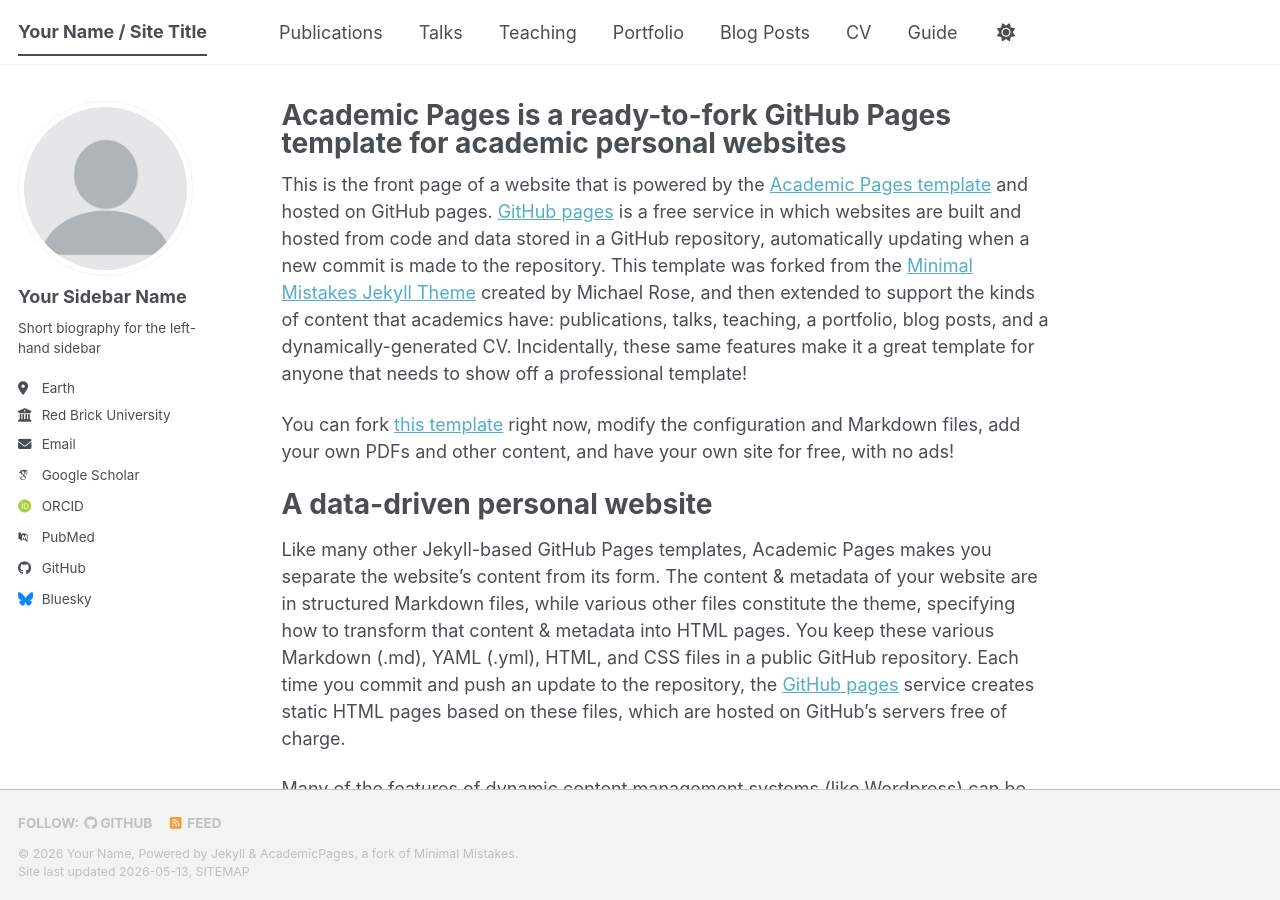
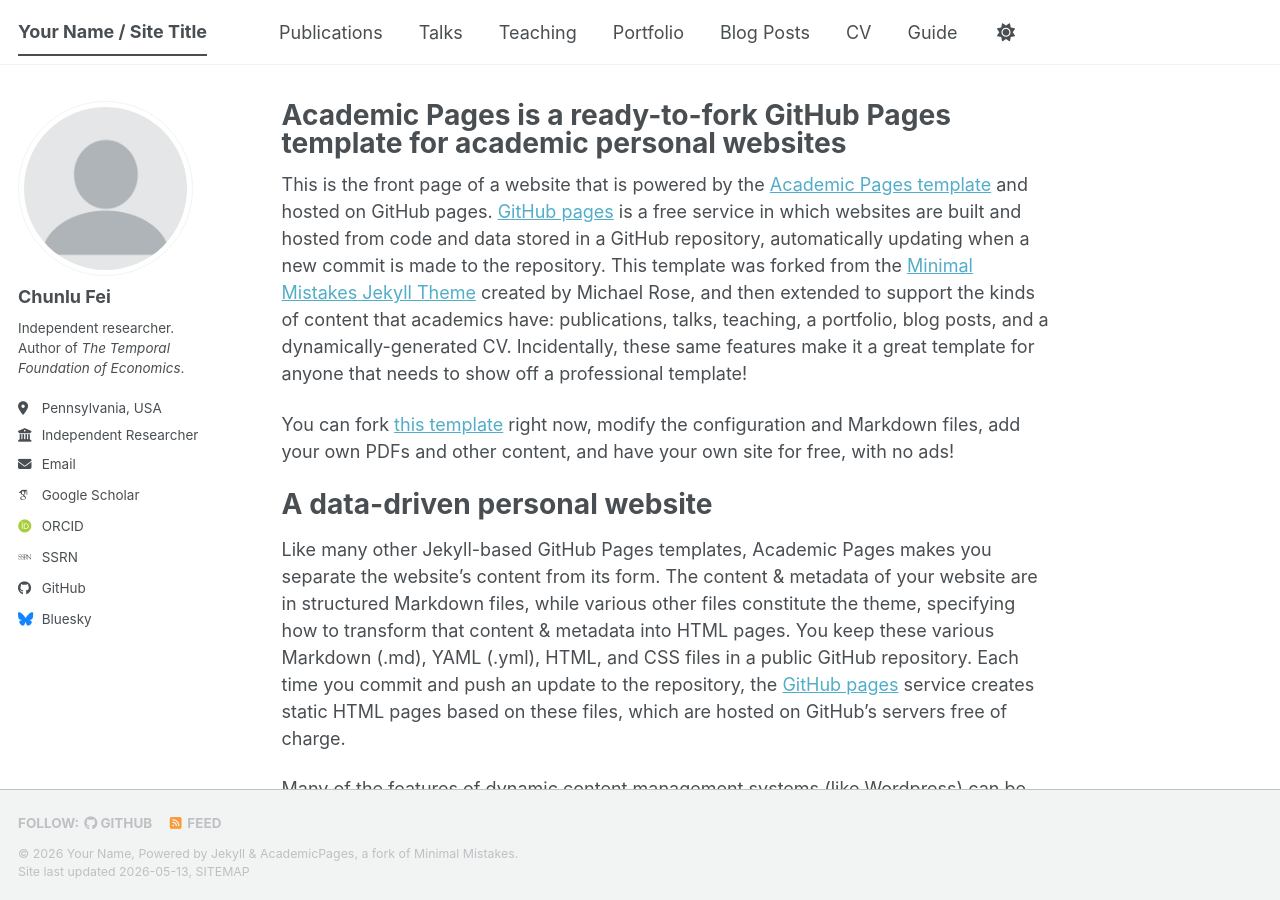
Before and after one commit to chunlufei/chunlufei.github.io, a Jekyll site: the page built from _pages/about.md, in a window 1280 px wide and 900 px high. Built offline with Jekyll 4.4.1, drawn with Linux system fonts in a browser that asks for light colours; some web fonts are replaced; a script bundle is joined from its source files by our own code; library files that are not in the unit come from our copies.

Commit message:
Update _config.yml

```diff
--- a/_config.yml
+++ b/_config.yml
@@ -24,13 +24,13 @@
 author:
   # Biographic information
   avatar           : "profile.png"
-  name             : "Your Sidebar Name"
+  name             : "Chunlu Fei"
   pronouns         : # example: "she/her"
-  bio              : "Short biography for the left-hand sidebar"
-  location         : "Earth"
-  employer         : "Red Brick University"
+  bio              : "Independent researcher. Author of <i>The Temporal Foundation of Economics</i>."
+  location         : "Pennsylvania, USA"
+  employer         : "Independent Researcher"
   uri              : # URL
-  email            : "none@example.org"
+  email            : "feichunlu@gmail.com"
 
   # Academic websites
   academia         : # URL
@@ -38,10 +38,10 @@
   googlescholar    : "https://scholar.google.com/citations?user=PS_CX0AAAAAJ"
   inspire-hep      : # URL
   impactstory      : # URL
-  orcid            : "https://orcid.org/yourorcidurl"
+  orcid            : "https://orcid.org/0009-0007-9396-5459"
   semantic         : # URL
-  ssrn             : # URL
-  pubmed           : "https://www.ncbi.nlm.nih.gov/pubmed/?term=john+snow"
+  ssrn             : "https://papers.ssrn.com/sol3/cf_dev/AbsByAuth.cfm?per_id=10081336"
+  pubmed           : # URL
   researchgate     : # URL
   scopus           : # URL
   zotero           : # URL
```
